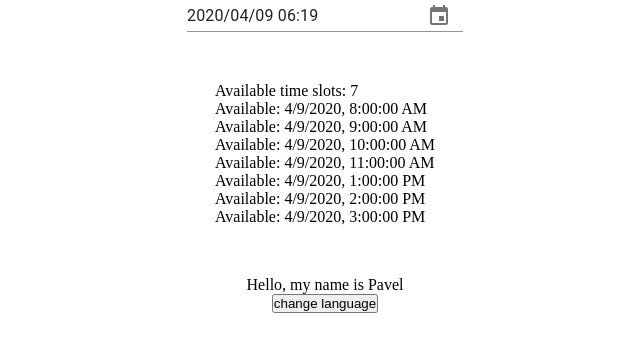
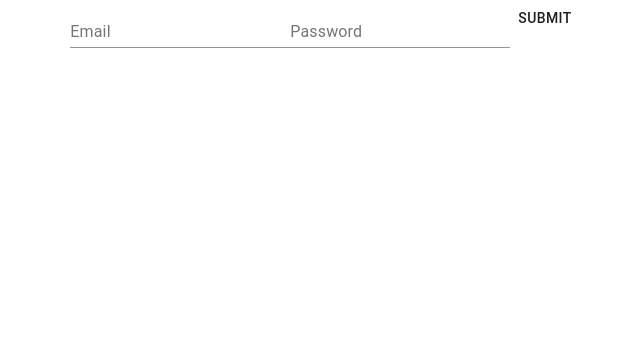
Before and after one commit to PavelSrom/MUI-datepicker-example, a React (Create React App) app: page / in a window 1280 px wide. Shown: the top 352 px of the page, without its empty margins (315-955 px from the left). Built offline with nearby package versions, Linux system fonts and the light colour scheme.

Commit message:
anotherperson commit

```diff
--- a/package.json
+++ b/package.json
@@ -15,7 +15,8 @@
     "react": "^16.13.1",
     "react-dom": "^16.13.1",
     "react-i18next": "^11.3.4",
-    "react-scripts": "3.4.1"
+    "react-scripts": "3.4.1",
+    "yup": "^0.28.3"
   },
   "scripts": {
     "start": "react-scripts start",
--- a/src/App.js
+++ b/src/App.js
@@ -1,59 +1,90 @@
-import React, { useState } from "react"
-import "date-fns"
-import DateFnsUtils from "@date-io/date-fns"
-import {
-  KeyboardDatePicker,
-  MuiPickersUtilsProvider,
-} from "@material-ui/pickers"
-import { availableTimes } from "./dates"
-import { useTranslation } from "react-i18next"
+import React, { useState } from 'react'
+import 'date-fns'
+import DateFnsUtils from '@date-io/date-fns'
+import { KeyboardDatePicker, MuiPickersUtilsProvider } from '@material-ui/pickers'
+import { availableTimes } from './dates'
+import { useTranslation } from 'react-i18next'
+import { TextField, Button } from '@material-ui/core'
+import * as yup from 'yup'
+import { handleFormErrors } from './hooks'
 // import moment from "moment"
 
 const App = () => {
   // localization stuff
-  const { t, i18n } = useTranslation("common")
+  const { t, i18n } = useTranslation('common')
   console.log(i18n.language)
+  const [form, setForm] = useState({
+    email: '',
+    password: ''
+  })
+  const [formErrors, setFormErrors] = useState({
+    email: '',
+    password: ''
+  })
+  const formSchema = yup.object().shape({
+    email: yup.string().email().required(),
+    password: yup.string().min(6).required()
+  })
+
+  const handleChange = e => {
+    setForm({
+      ...form,
+      [e.target.name]: e.target.value
+    })
+    setFormErrors({ ...formErrors, [e.target.name]: '' })
+  }
+
+  const handleSubmit = async e => {
+    e.preventDefault()
+
+    try {
+      await formSchema.validate(form, { abortEarly: false })
+      console.log('Form is valid')
+    } catch (err) {
+      handleFormErrors(err, formErrors, setFormErrors)
+    }
+  }
 
   const [chosenDate, setChosenDate] = useState(new Date())
   console.log(chosenDate)
 
   const bookedDates = [
     {
-      patient: "Anonymous",
-      startAt: "2020-04-13T10:00:00",
+      patient: 'Anonymous',
+      startAt: '2020-04-13T10:00:00'
     },
     {
-      patient: "Anonymous",
-      startAt: "2020-04-13T11:00:00", // 13 April at 10AM and 11AM
+      patient: 'Anonymous',
+      startAt: '2020-04-13T11:00:00' // 13 April at 10AM and 11AM
     },
     {
-      patient: "Pavel Srom",
-      startAt: "2020-04-10T08:00:00", // friday 10th is fully booked
+      patient: 'Pavel Srom',
+      startAt: '2020-04-10T08:00:00' // friday 10th is fully booked
     },
     {
-      patient: "Anonymous",
-      startAt: "2020-04-10T09:00:00",
+      patient: 'Anonymous',
+      startAt: '2020-04-10T09:00:00'
     },
     {
-      patient: "Anonymous",
-      startAt: "2020-04-10T10:00:00",
+      patient: 'Anonymous',
+      startAt: '2020-04-10T10:00:00'
     },
     {
-      patient: "Anonymous",
-      startAt: "2020-04-10T11:00:00",
+      patient: 'Anonymous',
+      startAt: '2020-04-10T11:00:00'
     },
     {
-      patient: "Anonymous",
-      startAt: "2020-04-10T13:00:00",
+      patient: 'Anonymous',
+      startAt: '2020-04-10T13:00:00'
     },
     {
-      patient: "Anonymous",
-      startAt: "2020-04-10T14:00:00",
+      patient: 'Anonymous',
+      startAt: '2020-04-10T14:00:00'
     },
     {
-      patient: "Anonymous",
-      startAt: "2020-04-10T15:00:00",
-    },
+      patient: 'Anonymous',
+      startAt: '2020-04-10T15:00:00'
+    }
     // {
     //   patient: "Pavel Srom",
     //   startAt: "2020-04-16T08:00:00", // april 16th is fully booked too (all below)
@@ -87,13 +118,12 @@ const App = () => {
   console.log(
     bookedDates.filter(({ startAt }) => startAt > new Date().toISOString()) // shows future appointments
   )
-
   // convert all possible available slots to chosenDate + that time
-  const availableSlots = availableTimes.map((time) =>
-    new Date(chosenDate.toISOString().split("T")[0] + "T" + time).toISOString()
+  const availableSlots = availableTimes.map(time =>
+    new Date(chosenDate.toISOString().split('T')[0] + 'T' + time).toISOString()
   )
   // extract booked dates from objects and convert them to ISO properly
-  const booked = bookedDates.map((date) => new Date(date.startAt).toISOString())
+  const booked = bookedDates.map(date => new Date(date.startAt).toISOString())
   console.log(booked)
   console.log(availableSlots)
   // so far so good
@@ -106,14 +136,13 @@ const App = () => {
   }
   console.log(totalAvailable)
 
-  const shouldDisableDate = (currD) => {
+  const shouldDisableDate = currD => {
     const isWeekend = currD.getDay() === 0 || currD.getDay() === 6
 
     // get the day in that month
     // I don't know whether this works 100%, but seems to work so far (needs further testing)
     const bookedForThatDay = booked.filter(
-      (time) =>
-        new Date(time).toLocaleDateString() === currD.toLocaleDateString()
+      time => new Date(time).toLocaleDateString() === currD.toLocaleDateString()
     )
 
     console.log(bookedForThatDay) // I get what I expect to get
@@ -123,13 +152,13 @@ const App = () => {
   return (
     <div
       style={{
-        display: "flex",
-        minHeight: "100vh",
-        flexDirection: "column",
-        alignItems: "center",
+        display: 'flex',
+        minHeight: '100vh',
+        flexDirection: 'column',
+        alignItems: 'center'
       }}
     >
-      <div style={{ margin: "0 auto" }}>
+      {/* <div style={{ margin: '0 auto' }}>
         <MuiPickersUtilsProvider utils={DateFnsUtils}>
           <KeyboardDatePicker
             value={chosenDate}
@@ -160,14 +189,32 @@ const App = () => {
       </div>
 
       {/* localization */}
-      <p style={{ marginTop: 50 }}>{t("hello")}</p>
-      <button
-        onClick={() =>
-          i18n.changeLanguage(i18n.language === "en" ? "cz" : "en")
-        }
-      >
+      {/* <p style={{ marginTop: 50 }}>{t('hello')}</p>
+      <button onClick={() => i18n.changeLanguage(i18n.language === 'en' ? 'cz' : 'en')}>
         change language
-      </button>
+      </button> */}
+
+      <form onSubmit={handleSubmit}>
+        <TextField
+          error={Boolean(formErrors.email)}
+          label="Email"
+          name="email"
+          value={form.email}
+          onChange={handleChange}
+          helperText={formErrors.email}
+        />
+        <TextField
+          error={Boolean(formErrors.password)}
+          label="Password"
+          type="password"
+          value={form.password}
+          name="password"
+          onChange={handleChange}
+          helperText={formErrors.password}
+        />
+
+        <Button type="submit">Submit</Button>
+      </form>
     </div>
   )
 }
--- /dev/null
+++ b/src/hooks.js
@@ -0,0 +1,30 @@
+import { useTranslation } from 'react-i18next'
+
+// AnotherPerson just added a comment
+export const useLocalization = section => {
+  const { t, i18n } = useTranslation(section)
+
+  return {
+    t,
+    lang: i18n.language,
+    changeLang: newLang => i18n.changeLanguage(newLang)
+  }
+}
+
+export const handleFormErrors = (err, errorState, setErrorState) => {
+  // Please note that form and 'errorState' should have the EXACT SAME structure!
+  const errors = []
+  err.inner.forEach(({ path, message }) => {
+    errors.push({ name: path, message })
+  })
+
+  const newErrors = { ...errorState }
+  for (let key of Object.keys(errorState)) {
+    if (errors.map(({ name }) => name).includes(key)) {
+      const thatErr = errors.find(({ name }) => name === key)
+      newErrors[key] = thatErr.message
+    }
+  }
+
+  setErrorState(newErrors)
+}
--- a/src/index.js
+++ b/src/index.js
@@ -1,24 +1,24 @@
-import React from "react"
-import ReactDOM from "react-dom"
-import { I18nextProvider } from "react-i18next"
-import i18next from "i18next"
-import "./index.css"
-import App from "./App"
+import React from 'react'
+import ReactDOM from 'react-dom'
+import { I18nextProvider } from 'react-i18next'
+import i18next from 'i18next'
+import './index.css'
+import App from './App'
 
-import localizationEN from "./locales/en/translation.json"
-import localizationCZ from "./locales/cz/translation.json"
+import localizationEN from './locales/en/translation.json'
+import localizationCZ from './locales/cz/translation.json'
 
 i18next.init({
   interpolation: { escapeValue: false },
-  lng: "en",
+  lng: 'en',
   resources: {
     en: {
-      common: localizationEN,
+      common: localizationEN
     },
     cz: {
-      common: localizationCZ,
-    },
-  },
+      common: localizationCZ
+    }
+  }
 })
 
 ReactDOM.render(
@@ -27,5 +27,5 @@ ReactDOM.render(
       <App />
     </I18nextProvider>
   </React.StrictMode>,
-  document.getElementById("root")
+  document.getElementById('root')
 )
```
Also changed, not shown: 2 other files (tests, documents, lock files or other folders).
